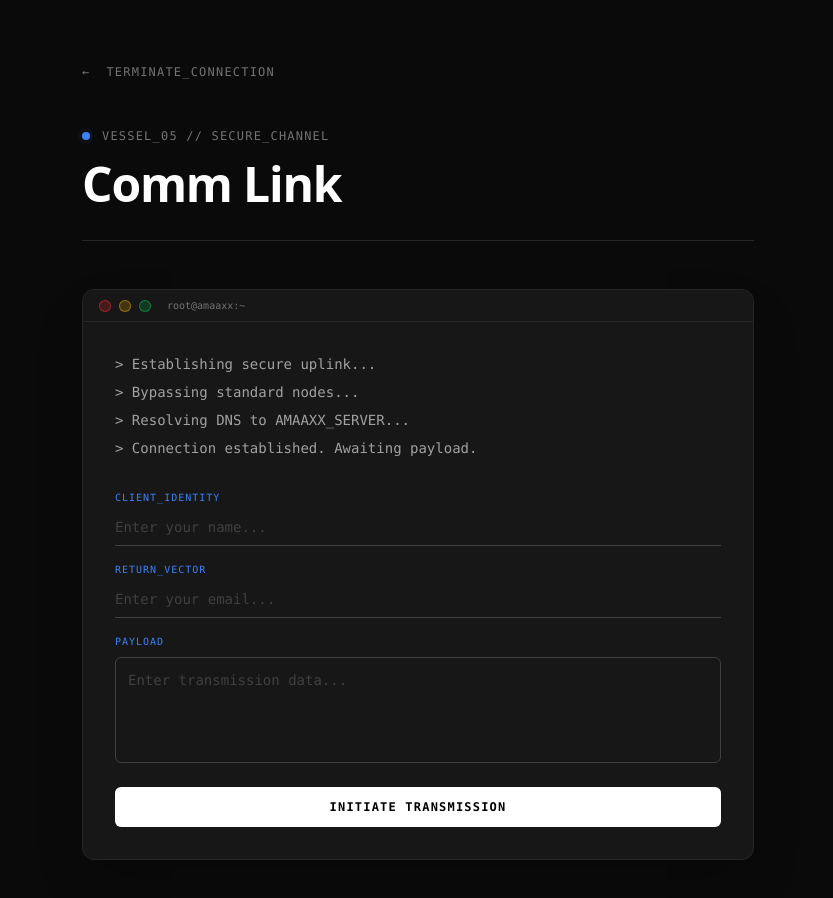
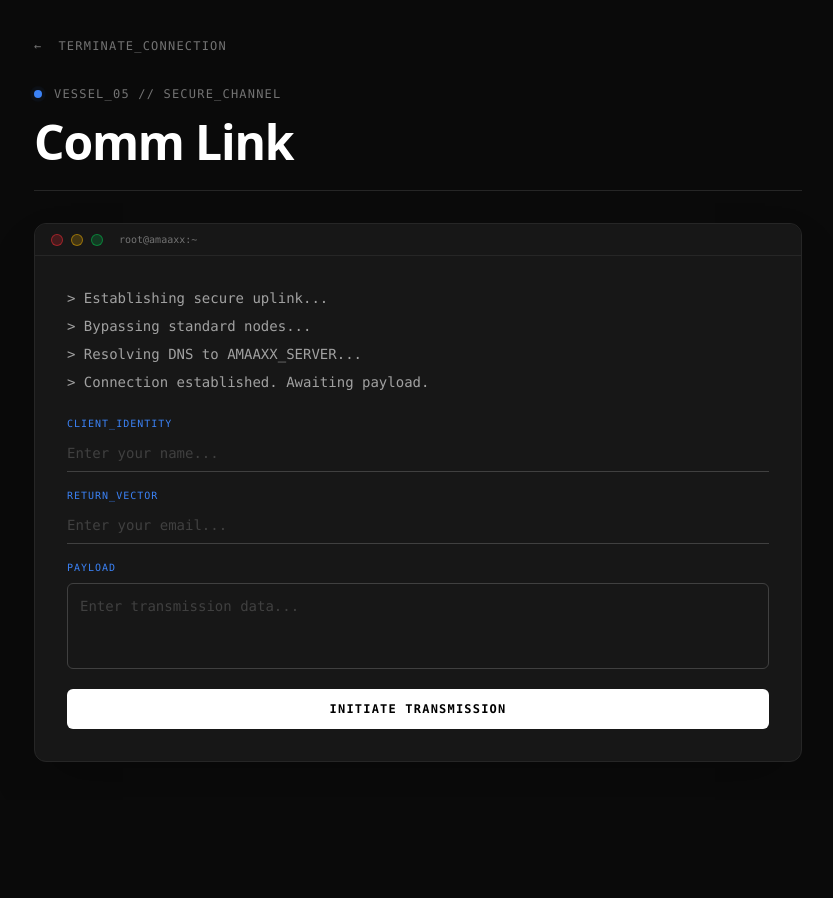
Before and after one commit to amaaxx/horcrux, a Next.js app in the folder frontend/: page /vessel/comm-link in a window 1280 px wide. Shown: the top 898 px of the page, without its empty margins (222-1055 px from the left). After the commit the page ends 800 px from the top, so only its background shows below. Built offline with nearby package versions, Linux system fonts and the light colour scheme.

Commit message:
style: optimize comm-link layout and desktop framing

```diff
--- a/frontend/app/vessel/comm-link/page.tsx
+++ b/frontend/app/vessel/comm-link/page.tsx
@@ -8,13 +8,12 @@ export default function CommLink() {
   const [status, setStatus] = useState<"idle" | "connecting" | "ready" | "transmitting" | "sent">("idle");
   const [logs, setLogs] = useState<string[]>([]);
 
-  // Simulate the secure connection protocol on load (with Strict Mode cleanup)
   useEffect(() => {
     let isMounted = true;
     const timeoutIds: NodeJS.Timeout[] = [];
 
     setStatus("connecting");
-    setLogs([]); // Ensure logs are empty on fresh mount
+    setLogs([]);
 
     const bootSequence = [
       "Establishing secure uplink...",
@@ -38,7 +37,6 @@ export default function CommLink() {
       delay += 800;
     });
 
-    // CLEANUP: If React Strict Mode unmounts this, kill the ghost timers.
     return () => {
       isMounted = false;
       timeoutIds.forEach(clearTimeout);
@@ -50,7 +48,6 @@ export default function CommLink() {
     setStatus("transmitting");
     setLogs((prev) => [...prev, "> Initiating data transfer..."]);
 
-    // Simulate API delay
     setTimeout(() => {
       setLogs((prev) => [...prev, "> Payload delivered successfully.", "> Closing channel."]);
       setStatus("sent");
@@ -58,8 +55,16 @@ export default function CommLink() {
   };
 
   return (
-    <main className="min-h-screen bg-background text-white p-6 md:p-16 font-mono selection:bg-accent/30 selection:text-accent">
-      <div className="max-w-2xl mx-auto space-y-12 mt-12 md:mt-0 relative z-10">
+    <main className="relative min-h-[100dvh] flex flex-col justify-center bg-background text-white p-4 md:p-8 font-mono selection:bg-accent/30 selection:text-accent overflow-hidden">
+
+      {/* The Spotlight Effect: Makes the empty space feel deliberate and cinematic */}
+      <div className="absolute inset-0 bg-[radial-gradient(ellipse_at_center,_var(--tw-gradient-stops))] from-neutral-800/20 via-background to-background pointer-events-none z-0" />
+
+      {/* Grid Pattern Overlay (Optional: adds a blueprint/technical feel to the void) */}
+      <div className="absolute inset-0 bg-grid-white/[0.01] bg-[size:30px_30px] pointer-events-none z-0" />
+
+      {/* Expanded to max-w-3xl to command more horizontal screen space */}
+      <div className="max-w-3xl w-full mx-auto space-y-8 relative z-10">
 
         {/* Navigation */}
         <Link
@@ -71,7 +76,7 @@ export default function CommLink() {
         </Link>
 
         {/* Header */}
-        <header className="space-y-4 border-b border-neutral-800 pb-8">
+        <header className="space-y-4 border-b border-neutral-800 pb-6">
           <div className="flex items-center gap-3">
             <span className="relative flex h-2 w-2">
               {status !== "sent" && <span className="animate-ping absolute inline-flex h-full w-full rounded-full bg-accent opacity-75"></span>}
@@ -86,7 +91,7 @@ export default function CommLink() {
           </h1>
         </header>
 
-        {/* Terminal Window (Now with cinematic layout fluid-expansion) */}
+        {/* Terminal Window */}
         <motion.div
           layout
           transition={{ duration: 0.5, ease: [0.22, 1, 0.36, 1] }}
@@ -100,7 +105,7 @@ export default function CommLink() {
             <span className="ml-2 text-[10px] text-neutral-500">root@amaaxx:~</span>
           </div>
 
-          <div className="p-6 md:p-8 space-y-8">
+          <div className="p-6 md:p-8 space-y-6">
             {/* System Logs */}
             <div className="space-y-2 text-xs md:text-sm text-neutral-400 min-h-[100px]">
               {logs.map((log, i) => (
@@ -113,7 +118,6 @@ export default function CommLink() {
                 </motion.div>
               ))}
 
-              {/* Blinking Cursor for both Connecting and Transmitting states */}
               {(status === "connecting" || status === "transmitting") && (
                 <motion.div animate={{ opacity: [0, 1, 0] }} transition={{ repeat: Infinity, duration: 1 }}>
                   &gt; _
@@ -128,7 +132,7 @@ export default function CommLink() {
                 animate={{ opacity: 1, y: 0 }}
                 transition={{ delay: 0.2 }}
                 onSubmit={handleSubmit}
-                className="space-y-6"
+                className="space-y-5"
               >
                 <div className="space-y-4">
                   <div className="flex flex-col gap-1">
@@ -155,7 +159,7 @@ export default function CommLink() {
                     <label className="text-[10px] text-accent uppercase tracking-widest">Payload</label>
                     <textarea
                       required
-                      rows={4}
+                      rows={3}
                       placeholder="Enter transmission data..."
                       className="w-full bg-transparent border border-neutral-700 rounded-md p-3 text-sm text-white focus:outline-none focus:border-accent transition-colors placeholder:text-neutral-700 resize-none mt-1"
                     />
```
